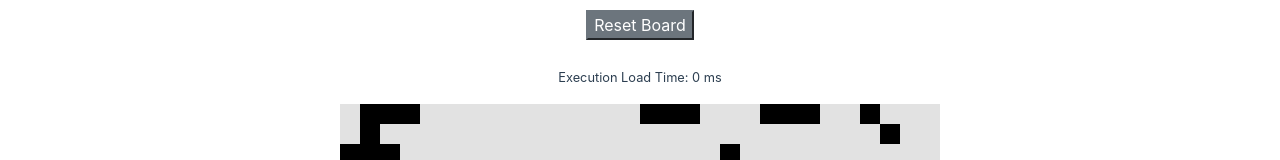
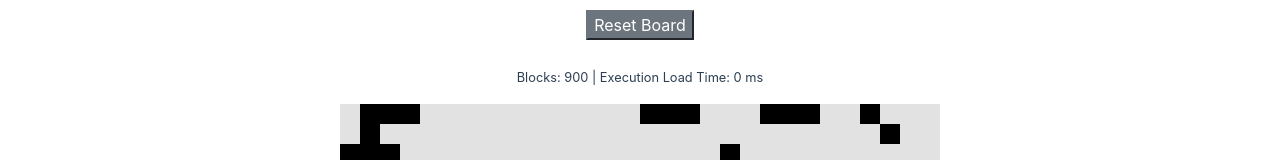
Before and after one commit to kinoli/game-of-life-vue, a Vue app: page / in a window 1280 px wide. Shown: the part 228-388 px from the top of the page. Built offline with nearby package versions, Linux system fonts and the light colour scheme.

Commit message:
Add block length display

```diff
--- a/src/components/Board.vue
+++ b/src/components/Board.vue
@@ -1,6 +1,6 @@
 <template>
   <div>
-    <p class="text-center"><small>Execution Load Time: {{buildTime}} ms</small></p>
+    <p class="text-center"><small>Blocks: {{grid.length}} | Execution Load Time: {{buildTime}} ms</small></p>
     <div class="board">
       <cell
         v-for="(cellData, index) of grid"
```
